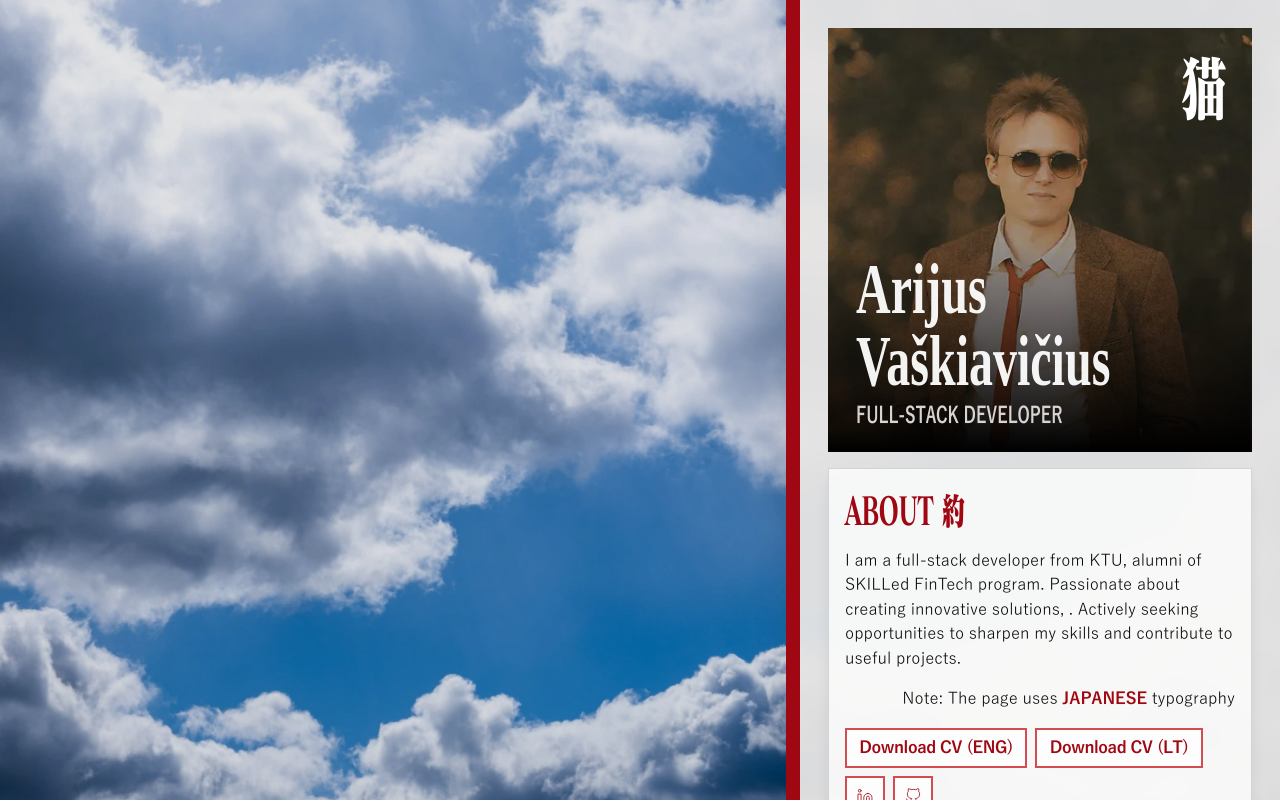
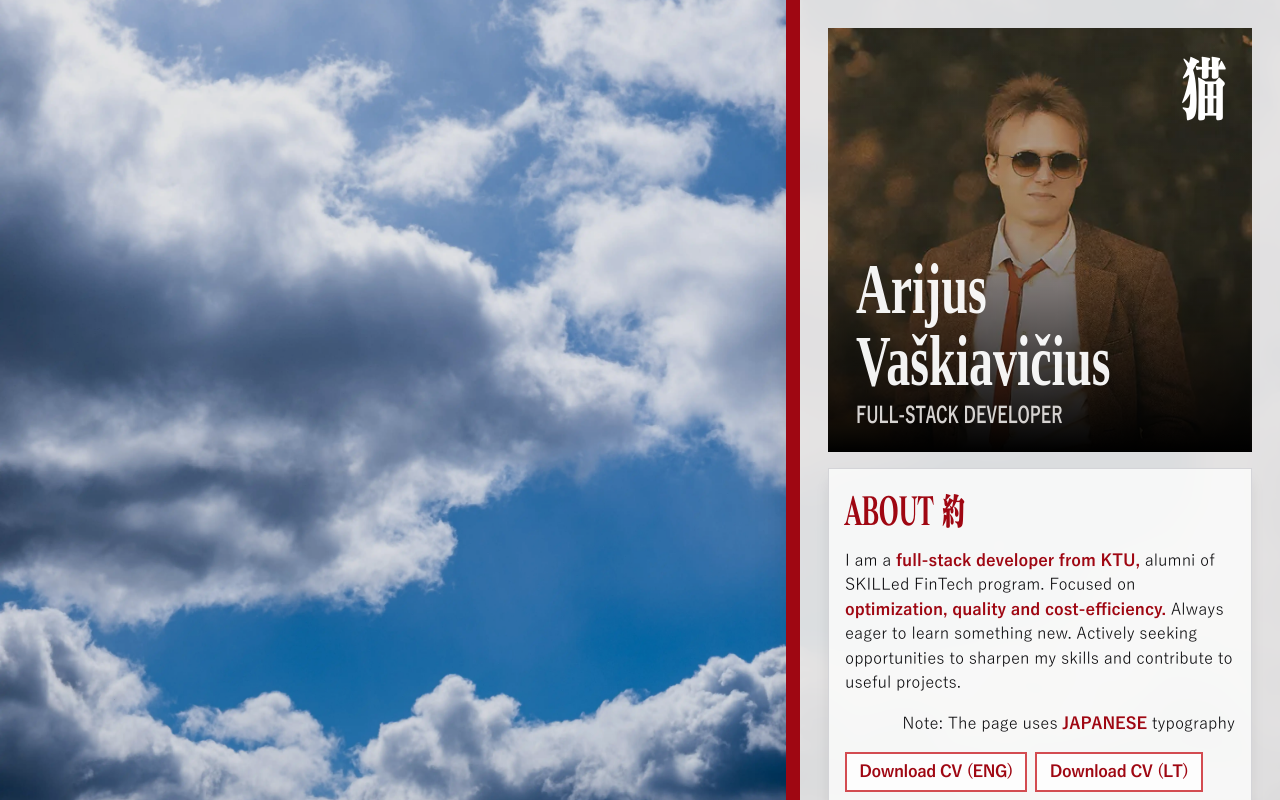
Before and after one commit to Avarke/CvPageV2, a React (Vite) app in the folder CvPageV2/: page / in a window 1280 px wide. Built offline with nearby package versions, Linux system fonts and the light colour scheme.

Commit message:
description updates

```diff
--- a/CvPageV2/src/App.tsx
+++ b/CvPageV2/src/App.tsx
@@ -573,7 +573,9 @@ function App() {
               title="About"
             >
               <p className="leading-normal font-yu-gothic text-zinc-950">
-                I am a full-stack developer from KTU, alumni of SKILLed FinTech program. Passionate about creating innovative solutions, . Actively seeking opportunities to sharpen my skills and contribute to useful projects.
+                I am a <strong className='text-red-800'>full-stack developer from KTU, </strong>alumni of SKILLed FinTech program.
+                Focused on <strong className='text-red-800'>optimization, quality and cost-efficiency.</strong>  Always eager to learn something new.
+                Actively seeking opportunities to sharpen my skills and contribute to useful projects.
                 <span className="my-4 block text-right">
                   Note: The page uses <strong className="text-red-800">JAPANESE </strong> typography
                 </span>
```
